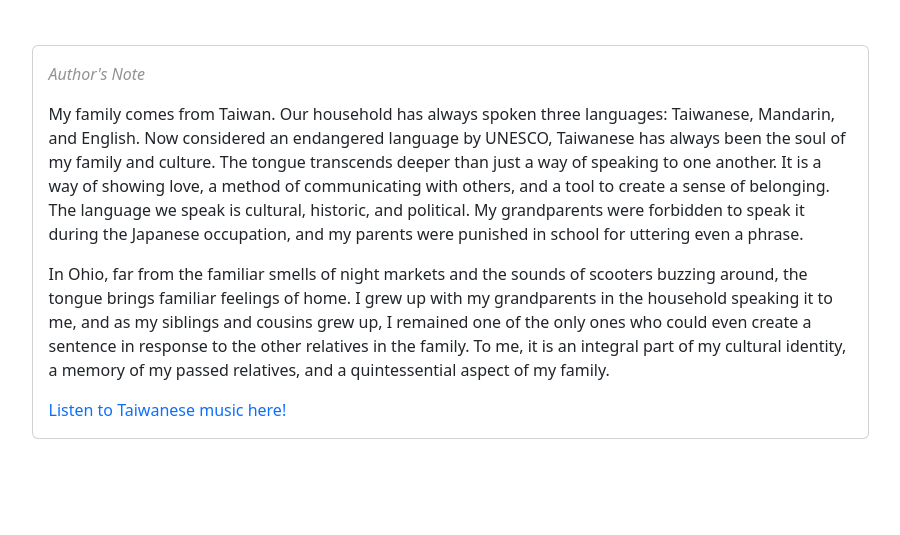
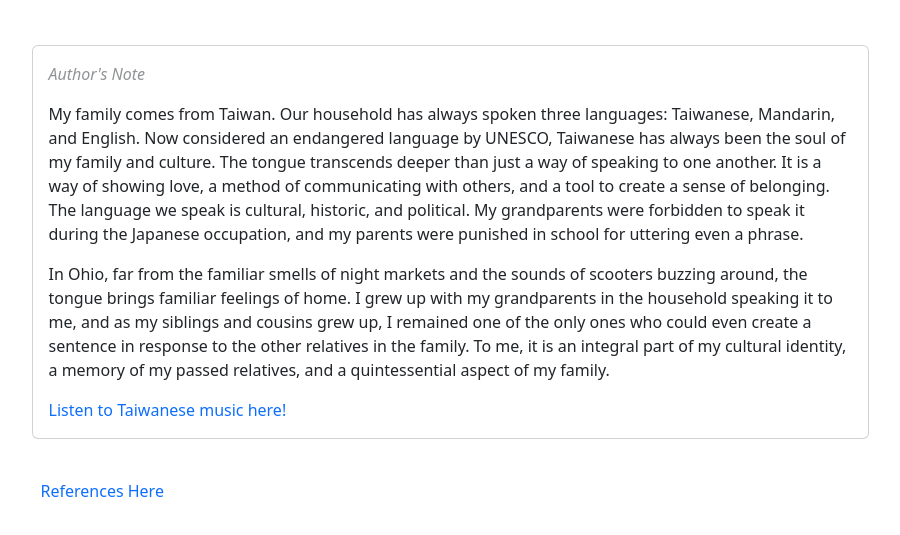
Before and after one commit to chentiffany/techwriting-final, a plain HTML site: page index.html in a window 1280 px wide. Shown: the part 1271-1806 px from the top of the page, without its empty margins (190-1090 px from the left). Before the commit the page ends 1726 px from the top, so only its background shows below. Drawn offline with nearby package versions, Linux system fonts and the light colour scheme.

Commit message:
asdklfale

```diff
--- a/index.html
+++ b/index.html
@@ -49,6 +49,13 @@
                   </a>
             </div>
           </div>
+          <div class="container meep">
+            <footer class="py-3 my-4 meep">
+                <a class="link-offset-2 link-offset-3-hover link-underline link-underline-opacity-0 link-underline-opacity-75-hover" href="https://docs.google.com/document/d/13jgw74b2TVuDszLP782bze2Sh_8B2jNoGGG83_Khlco/edit?usp=sharing">
+                    References Here
+                  </a>
+            </footer>
+          </div>
         </div>
       <script>
         document.addEventListener('DOMContentLoaded', function () {
```
